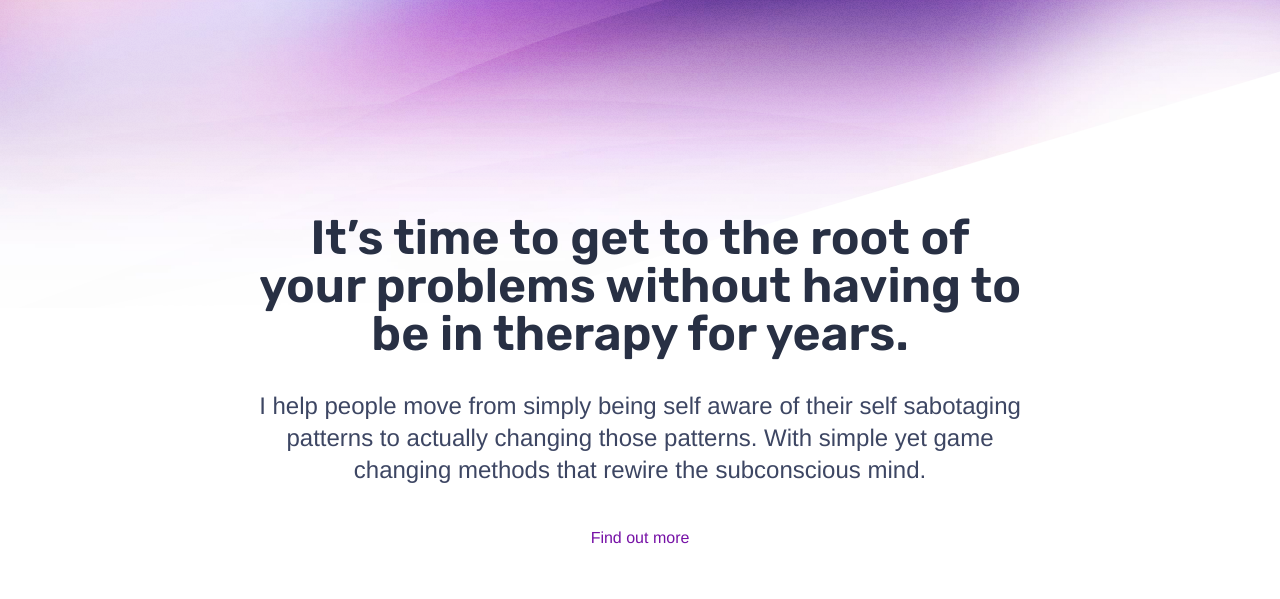
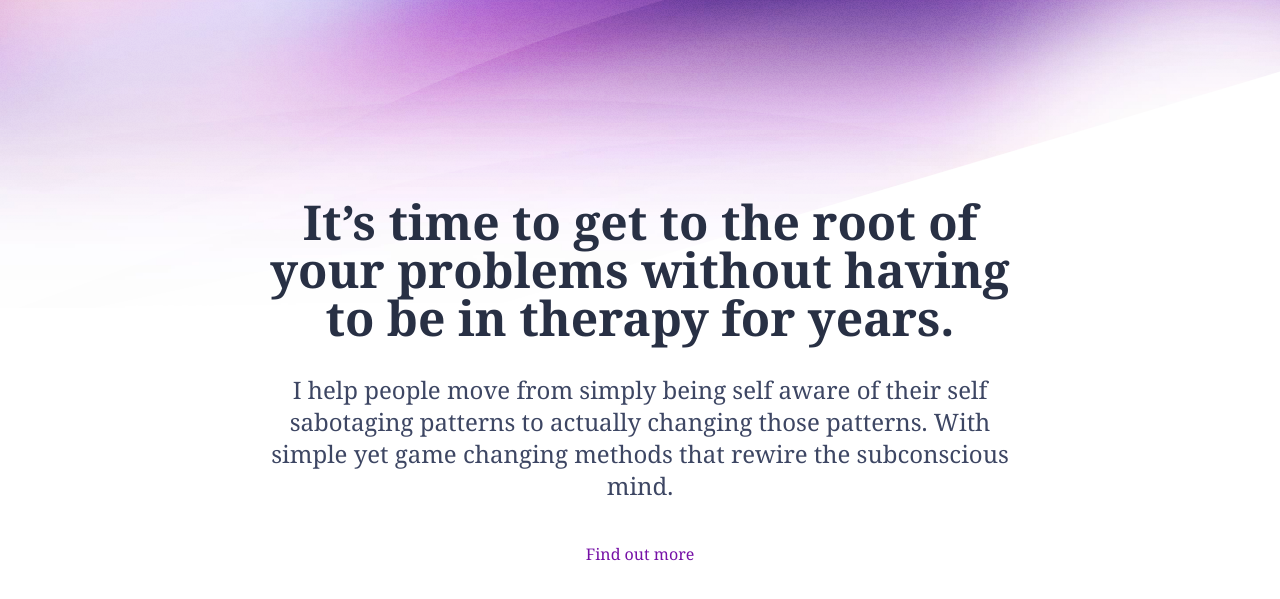
Before and after one commit to christinakoranteng/website, an Astro site: page / in a window 1280 px wide. Shown: the part 119-718 px from the top of the page. Built offline with nearby package versions, Linux system fonts and the light colour scheme; Astro itself is replaced by a stand-in of ours.

Commit message:
update font

```diff
--- a/src/pages/index.astro
+++ b/src/pages/index.astro
@@ -19,7 +19,7 @@ const projects = (await getCollection("work"))
 <BaseLayout>
   <div class="stack gap-20 lg:gap-48">
     <div
-      class="self-center max-w-[85dvw] md:max-w-[60dvw] stack gap-8 lg:gap-20"
+      class="font-serif self-center max-w-[85dvw] md:max-w-[60dvw] stack gap-8 lg:gap-20"
     >
       <header
         class="h-[80dvh] flex flex-col gap-8 grid-flow-row justify-center text-center"
--- a/src/styles/global.css
+++ b/src/styles/global.css
@@ -166,7 +166,7 @@ h3,
 h4,
 h5 {
   line-height: 1.1;
-  font-family: var(--font-brand);
+  /* font-family: var(--font-brand); */
   font-weight: 600;
   color: var(--gray-100);
 }
```
